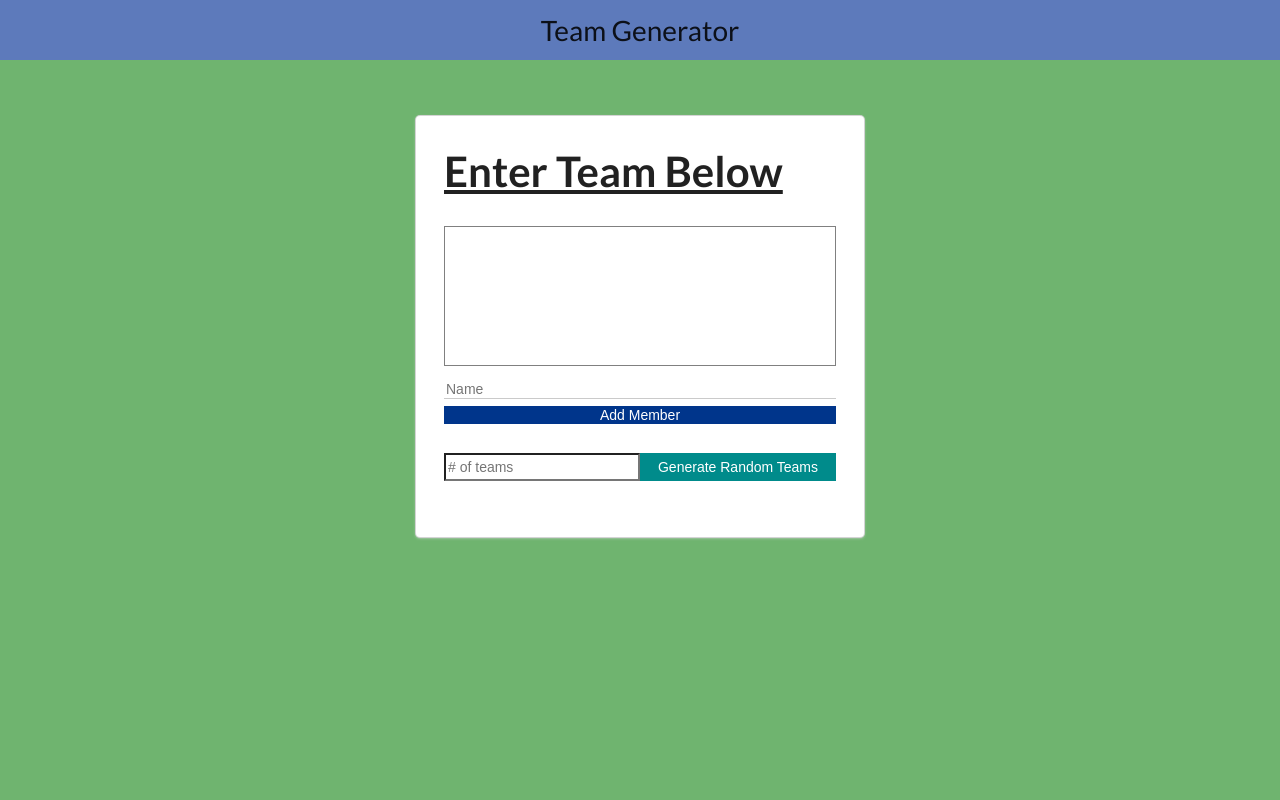
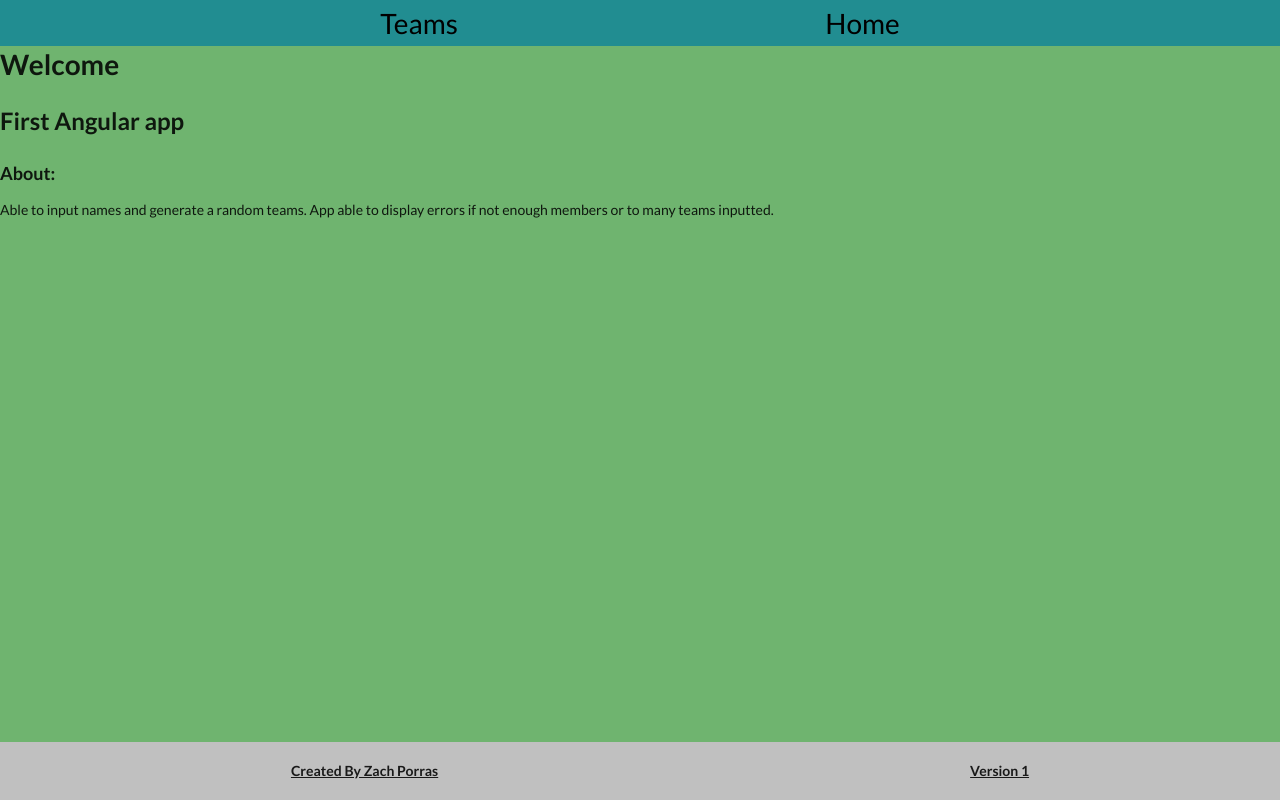
Before and after one commit to Zachporras1/Angular-Team-Generator-App, an Angular app: page /home in a window 1280 px wide. Built offline with nearby package versions, Linux system fonts and the light colour scheme.

Commit message:
addedrouting

```diff
--- a/src/app/app.component.css
+++ b/src/app/app.component.css
@@ -1,80 +1,29 @@
-.container {
-    padding: 4rem;
-    width: 40rem;
-    margin: 0 auto;
-  }
+.navi{
+  background-color: rgb(33, 141, 145);
+  display: flex;
+  padding: 1%;
+  font-size: 200%;
+  color: black;
+  display: flex;
+  justify-content: space-evenly;
 
-    .toprow{
-      display: flex;
-      justify-content: center;
-      background-color: rgb(93, 122, 187);
-      font-size: 200%;
-      padding: 20px;
-    }
+}
+a{
+  color:black;
+}
 
+a:active{
+  color: green;
+}
 
-  h1 {
-    font-size: 3rem;
-    text-decoration: underline;
-  }
-
-  .list {
-    padding: 1rem;
-    width: 100%;
-    height: 10rem;
-    border: 0.1rem solid grey;
-    overflow: auto;
-  }
-
-  .add-members-container input {
-    border: none;
-    border-bottom: 0.1rem solid rgba(128, 128, 128, 0.418);
-    margin-right: 0.5rem;
-    width: 100%;
-    display: flex;
-  }
-
-  .add-members-container button {
-    width: 100%;
-    border: none;
-    color: white;
-    font-weight: 400;
-    cursor: pointer;
-    background-color: rgb(0, 53, 139);
-    margin-top: 0.5rem;
-  }
-
-  .input-container {
-    margin: 2rem 0;
-    display: flex;
-    height: 2rem;
-  }
-
-  .input-container button {
-    width: 50%;
-    background-color: darkcyan;
-    border: none;
-    color: white;
-  }
-
-  .input-container input {
-    width: 50%;
-  }
-
-  .card {
-    padding: 2rem;
-    width: 100%;
-  }
-
-  .error-msg {
-    color: red;
-  }
-
-  li{
-      list-style: none;
-      font-size: 1.25rem;
-      margin-bottom: 0.5rem;
-  }
-  button{
-    cursor: pointer;
-  }
+footer{
+  display: flex;
+  justify-content: space-around;
+  position: fixed;
+  bottom: 0;
+  background-color: silver;
+  width: 100%;
+  padding: 5px;
+  font-weight: bold;
+  text-decoration: underline;
+}
--- a/src/app/app.component.html
+++ b/src/app/app.component.html
@@ -1,36 +1,12 @@
 
-<header class="toprow">Team Generator</header>
+<nav class="navi"><a routerLink="teamgen">Teams</a><a routerLink="home">Home</a></nav>
 
-<div class="container">
-<div class="ui card">
-  <h1>Enter Team Below</h1>
-  <ul class="list">
-    <li *ngFor="let member of members"> {{member}}</li>
-  </ul>
 
-  <div class="add-members-container">
-    <input type="text" placeholder="Name"
-    #addMemberInput
-    (input)="onInput(addMemberInput.value)"
-    [value]="newMemberName"
-    />
-    <button (click)="addMember()">Add Member</button>
-  </div>
+<router-outlet></router-outlet>
 
-  <div class="input-container">
-    <input type="text" placeholder="# of teams"
-    #numberOfTeamsInput
-    (input)="onNumberOfTeamsInput(numberOfTeamsInput.value)"
-    [value]="numberOfTeams"
-    />
 
-    <button (click)="generateTeams()" >Generate Random Teams </button>
-  </div>
 
-  <p *ngIf="errorMessage" class="error-msg">{{errorMessage}}</p>
-</div>
-
-<div *ngIf="teams.length" class="teams-container">
-<app-team *ngFor="let team of teams;let i=index" [team]="team" [index]="i"></app-team>
-</div>
-</div>
+<footer>
+  <ul>Created By Zach Porras</ul>
+  <ul>Version 1</ul>
+</footer>
--- a/src/app/app.component.ts
+++ b/src/app/app.component.ts
@@ -6,64 +6,5 @@ import { Component } from '@angular/core';
   styleUrls: ['./app.component.css'],
 })
 export class AppComponent {
-  newMemberName = '';
-  members: string[] = [];
-  errorMessage = '';
-  numberOfTeams: number | string = '';
-  teams: string[][] = [];
 
-  addMember() {
-    if (!this.newMemberName) {
-      this.errorMessage = ' Error: Name cannot be blank';
-      return;
-    }
-
-    this.members.push(this.newMemberName);
-    this.newMemberName = '';
-    this.errorMessage = '';
-  }
-
-  onInput(member: string) {
-    this.newMemberName = member;
-    console.log(this.newMemberName);
-  }
-
-  onNumberOfTeamsInput(value: string) {
-    this.numberOfTeams = Number(value);
-  }
-
-  generateTeams() {
-    if (!this.numberOfTeams || this.numberOfTeams <= 0) {
-      this.errorMessage="Invalid Number"
-      return;
-    }
-
-    if(this.members.length<this.numberOfTeams){
-        this.errorMessage="Not enough members"
-        return;
-    }
-
-
-    this.errorMessage=''
-    const allMembers = [...this.members];
-
-    while (allMembers.length) {
-      for (let i = 0; i < this.numberOfTeams; i++) {
-        const randomIndex = Math.floor(Math.random() * allMembers.length);
-        const member = allMembers.splice(randomIndex, 1)[0];
-
-        if (!member) break;
-
-        if (this.teams[i]) {
-          this.teams[i].push(member);
-        } else {
-          this.teams[i] = [member];
-        }
-      }
-
-    }
-
-    this.numberOfTeams='';
-    this.members=[];
-  }
 }
--- /dev/null
+++ b/src/app/home/home.component.html
@@ -0,0 +1,7 @@
+<h1>Welcome</h1>
+
+<h2>First Angular app </h2>
+
+
+<h3>About:</h3>
+<p>Able to input names and generate a random teams. App able to display errors if not enough members or to many teams inputted. </p>
--- /dev/null
+++ b/src/app/home/home.component.ts
@@ -0,0 +1,15 @@
+import { Component, OnInit } from '@angular/core';
+
+@Component({
+  selector: 'app-home',
+  templateUrl: './home.component.html',
+  styleUrls: ['./home.component.css']
+})
+export class HomeComponent implements OnInit {
+
+  constructor() { }
+
+  ngOnInit(): void {
+  }
+
+}
--- /dev/null
+++ b/src/app/team-gen/team-gen.component.css
@@ -0,0 +1,80 @@
+.container {
+    padding: 4rem;
+    width: 40rem;
+    margin: 0 auto;
+  }
+
+    .toprow{
+      display: flex;
+      justify-content: center;
+      background-color: rgb(93, 122, 187);
+      font-size: 200%;
+      padding: 20px;
+    }
+
+
+  h1 {
+    font-size: 3rem;
+    text-decoration: underline;
+  }
+
+  .list {
+    padding: 1rem;
+    width: 100%;
+    height: 10rem;
+    border: 0.1rem solid grey;
+    overflow: auto;
+  }
+
+  .add-members-container input {
+    border: none;
+    border-bottom: 0.1rem solid rgba(128, 128, 128, 0.418);
+    margin-right: 0.5rem;
+    width: 100%;
+    display: flex;
+  }
+
+  .add-members-container button {
+    width: 100%;
+    border: none;
+    color: white;
+    font-weight: 400;
+    cursor: pointer;
+    background-color: rgb(0, 53, 139);
+    margin-top: 0.5rem;
+  }
+
+  .input-container {
+    margin: 2rem 0;
+    display: flex;
+    height: 2rem;
+  }
+
+  .input-container button {
+    width: 50%;
+    background-color: darkcyan;
+    border: none;
+    color: white;
+  }
+
+  .input-container input {
+    width: 50%;
+  }
+
+  .card {
+    padding: 2rem;
+    width: 100%;
+  }
+
+  .error-msg {
+    color: red;
+  }
+
+  li{
+      list-style: none;
+      font-size: 1.25rem;
+      margin-bottom: 0.5rem;
+  }
+  button{
+    cursor: pointer;
+  }
--- /dev/null
+++ b/src/app/team-gen/team-gen.component.html
@@ -0,0 +1,37 @@
+
+
+<div class="container">
+<div class="ui card">
+  <h1>Enter Team Below</h1>
+  <ul class="list">
+    <li *ngFor="let member of members"> {{member}}</li>
+  </ul>
+
+  <div class="add-members-container">
+    <input type="text" placeholder="Name"
+    #addMemberInput
+    (input)="onInput(addMemberInput.value)"
+    [value]="newMemberName"
+    />
+    <button (click)="addMember()">Add Member</button>
+  </div>
+
+  <div class="input-container">
+    <input type="text" placeholder="# of teams"
+    #numberOfTeamsInput
+    (input)="onNumberOfTeamsInput(numberOfTeamsInput.value)"
+    [value]="numberOfTeams"
+    />
+
+    <button (click)="generateTeams()" >Generate Random Teams </button>
+  </div>
+
+  <p *ngIf="errorMessage" class="error-msg">{{errorMessage}}</p>
+</div>
+
+<div *ngIf="teams.length" class="teams-container">
+<app-team *ngFor="let team of teams;let i=index" [team]="team" [index]="i"></app-team>
+</div>
+</div>
+
+<router-outlet></router-outlet>
--- /dev/null
+++ b/src/app/team-gen/team-gen.component.ts
@@ -0,0 +1,76 @@
+import { Component, OnInit } from '@angular/core';
+
+@Component({
+  selector: 'app-team-gen',
+  templateUrl: './team-gen.component.html',
+  styleUrls: ['./team-gen.component.css']
+})
+export class TeamGenComponent implements OnInit {
+
+  newMemberName = '';
+  members: string[] = [];
+  errorMessage = '';
+  numberOfTeams: number | string = '';
+  teams: string[][] = [];
+
+  addMember() {
+    if (!this.newMemberName) {
+      this.errorMessage = ' Error: Name cannot be blank';
+      return;
+    }
+
+    this.members.push(this.newMemberName);
+    this.newMemberName = '';
+    this.errorMessage = '';
+  }
+
+  onInput(member: string) {
+    this.newMemberName = member;
+    console.log(this.newMemberName);
+  }
+
+  onNumberOfTeamsInput(value: string) {
+    this.numberOfTeams = Number(value);
+  }
+
+  generateTeams() {
+    if (!this.numberOfTeams || this.numberOfTeams <= 0) {
+      this.errorMessage="Invalid Number"
+      return;
+    }
+
+    if(this.members.length<this.numberOfTeams){
+        this.errorMessage="Not enough members"
+        return;
+    }
+
+
+    this.errorMessage=''
+    const allMembers = [...this.members];
+
+    while (allMembers.length) {
+      for (let i = 0; i < this.numberOfTeams; i++) {
+        const randomIndex = Math.floor(Math.random() * allMembers.length);
+        const member = allMembers.splice(randomIndex, 1)[0];
+
+        if (!member) break;
+
+        if (this.teams[i]) {
+          this.teams[i].push(member);
+        } else {
+          this.teams[i] = [member];
+        }
+      }
+
+    }
+
+    this.numberOfTeams='';
+    this.members=[];
+  }
+
+  constructor() { }
+
+  ngOnInit(): void {
+  }
+
+}
```
Also changed, not shown: src/app/app-routing.module.ts (added, +29 -0 lines), src/app/app.module.ts (+8 -2 lines), src/app/home/home.component.css (added), 2 other files (tests, documents, lock files or other folders).
